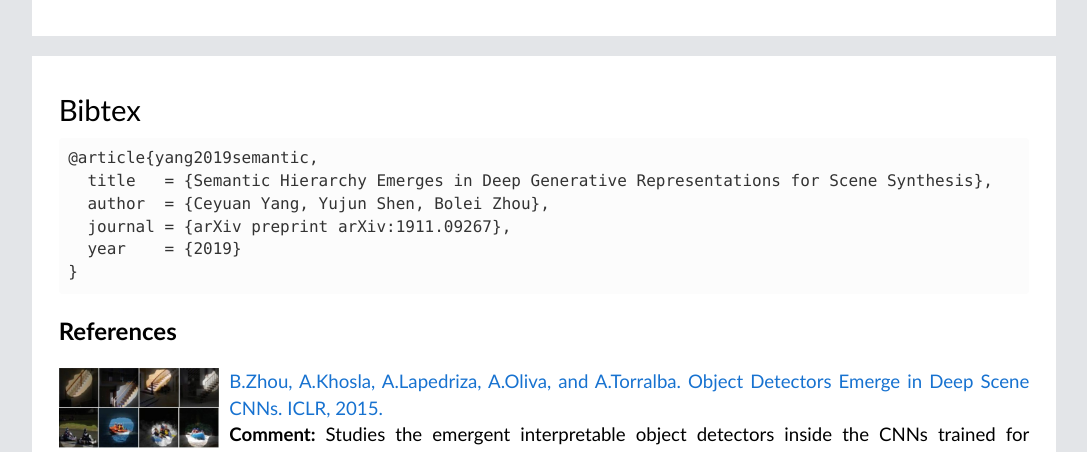
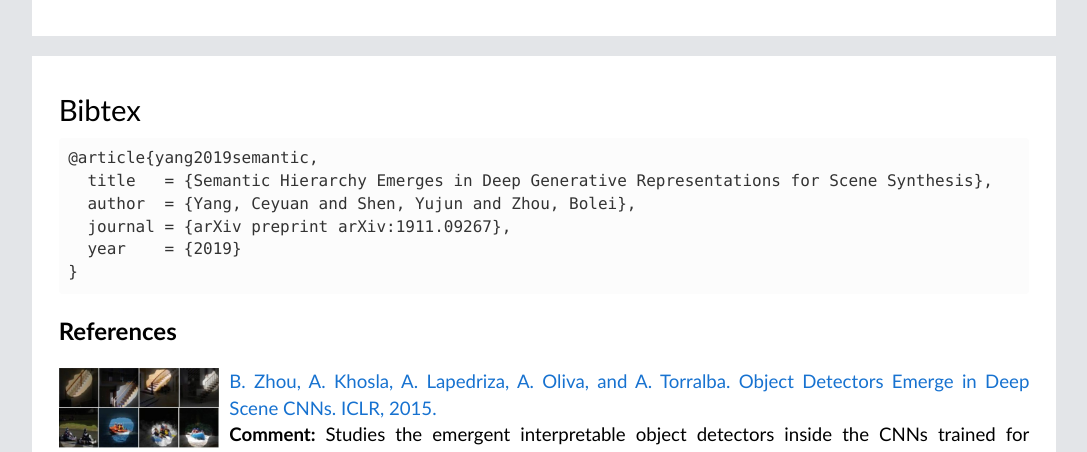
Before and after one commit to genforce/higan, a plain HTML site: page docs/index.html in a window 1280 px wide. Shown: the part 2380-2832 px from the top of the page, without its empty margins (96-1183 px from the left). Drawn offline with Linux system fonts and the light colour scheme.

Commit message:
Revise project page.

```diff
--- a/docs/index.html
+++ b/docs/index.html
@@ -91,7 +91,7 @@
 <pre>
 @article{yang2019semantic,
   title   = {Semantic Hierarchy Emerges in Deep Generative Representations for Scene Synthesis},
-  author  = {Ceyuan Yang, Yujun Shen, Bolei Zhou},
+  author  = {Yang, Ceyuan and Shen, Yujun and Zhou, Bolei},
   journal = {arXiv preprint arXiv:1911.09267},
   year    = {2019}
 }
@@ -101,7 +101,7 @@
   <div class="citation">
     <img src="./assets/objectsdetector.jpg">
     <a href="http://arxiv.org/pdf/1412.6856.pdf">
-      B.Zhou, A.Khosla, A.Lapedriza, A.Oliva, and A.Torralba.
+      B. Zhou, A. Khosla, A. Lapedriza, A. Oliva, and A. Torralba.
       Object Detectors Emerge in Deep Scene CNNs.
       ICLR, 2015.
     </a>
@@ -111,7 +111,7 @@
   <div class="citation">
     <img src="./assets/gandissection.jpg">
     <a href="http://gandissect.csail.mit.edu/">
-      D.Bau, JY.Zhu, H.Strobelt, B.Zhou, JB.Tenenbaum, WT.Freeman, A.Torralba.
+      D. Bau, JY. Zhu, H. Strobelt, B. Zhou, JB. Tenenbaum, WT. Freeman, A. Torralba.
       GAN Dissection: Visualizing and Understanding Generative Adversarial Networks.
       ICLR, 2019.
     </a>
@@ -121,7 +121,7 @@
   <div class="citation">
     <img src="./assets/ganpaint.jpg">
     <a href="http://ganpaint.io/">
-      D.Bau, H.Strobelt, W.Peebles, J.Wulff, B.Zhou, JY.Zhu, A.Torralba.
+      D. Bau, H. Strobelt, W. Peebles, J. Wulff, B. Zhou, JY. Zhu, A. Torralba.
       Semantic Photo Manipulation with a Generative Image Prior.
       SIGGRAPH 2019.
     </a>
@@ -131,7 +131,7 @@
   <div class="citation">
     <img src="./assets/ganalyze.jpg">
     <a href="http://ganalyze.csail.mit.edu/">
-      L.Goetschalckx, A.Andonian, A.Oliva, P.Isola.
+      L. Goetschalckx, A. Andonian, A. Oliva, P. Isola.
       GANalyze: Toward Visual Definitions of Cognitive Image Properties.
       ICCV, 2019.
     </a>
@@ -141,7 +141,7 @@
   <div class="citation">
     <img src="./assets/interfacegan.jpg">
     <a href="https://genforce.github.io/interfacegan/">
-      Y.Shen, J.Gu, X.Tang, B.Zhou.
+      Y. Shen, J. Gu, X. Tang, B. Zhou.
       Interpreting Latent Space of GANs for Semantic Face Editing.
       CVPR, 2020.
     </a>
@@ -151,7 +151,7 @@
   <div class="citation">
     <img src="./assets/steerability.jpg">
     <a href="https://ali-design.github.io/gan_steerability/">
-      A.Jahanian, L.Chai, P.Isola.
+      A. Jahanian, L. Chai, P. Isola.
       On the "steerability" of generative adversarial networks.
       ICLR, 2020.
     </a>
```
